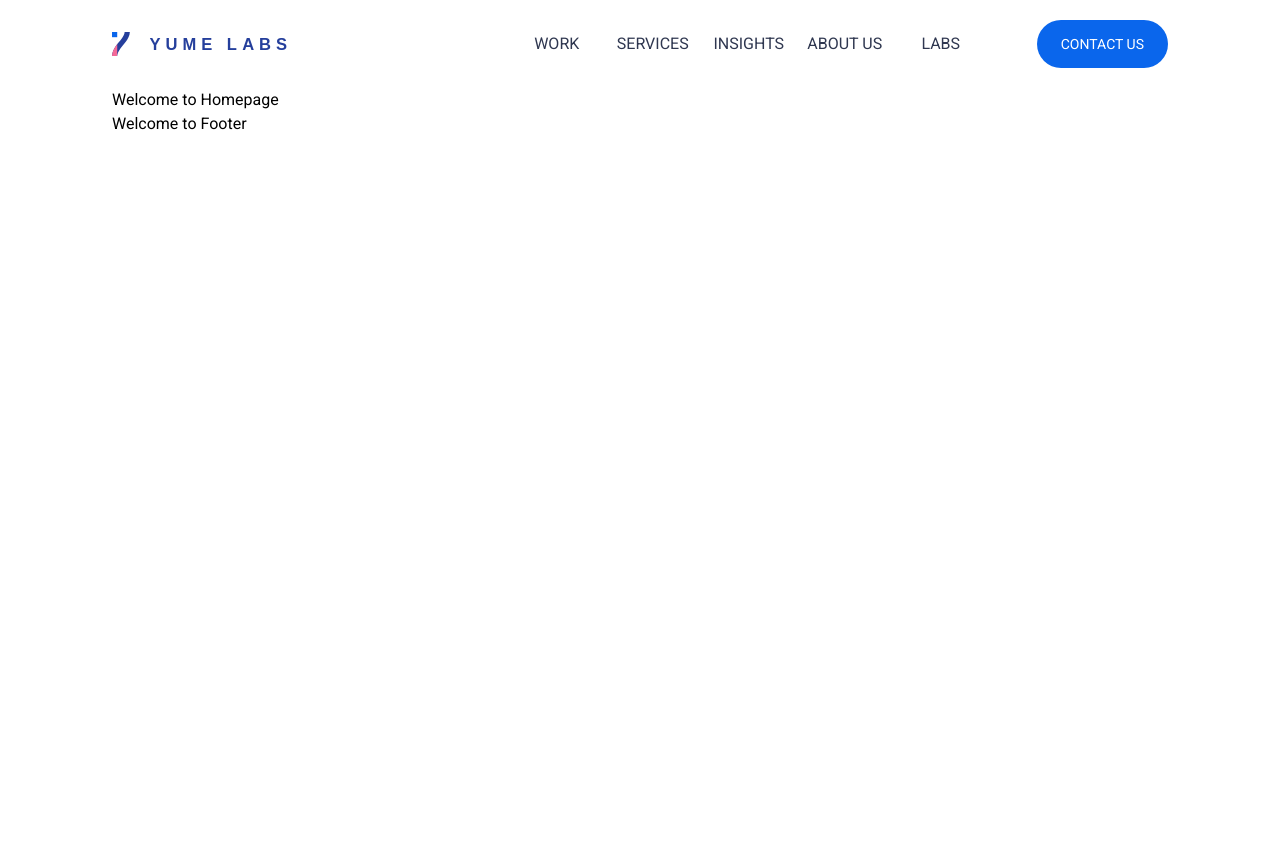
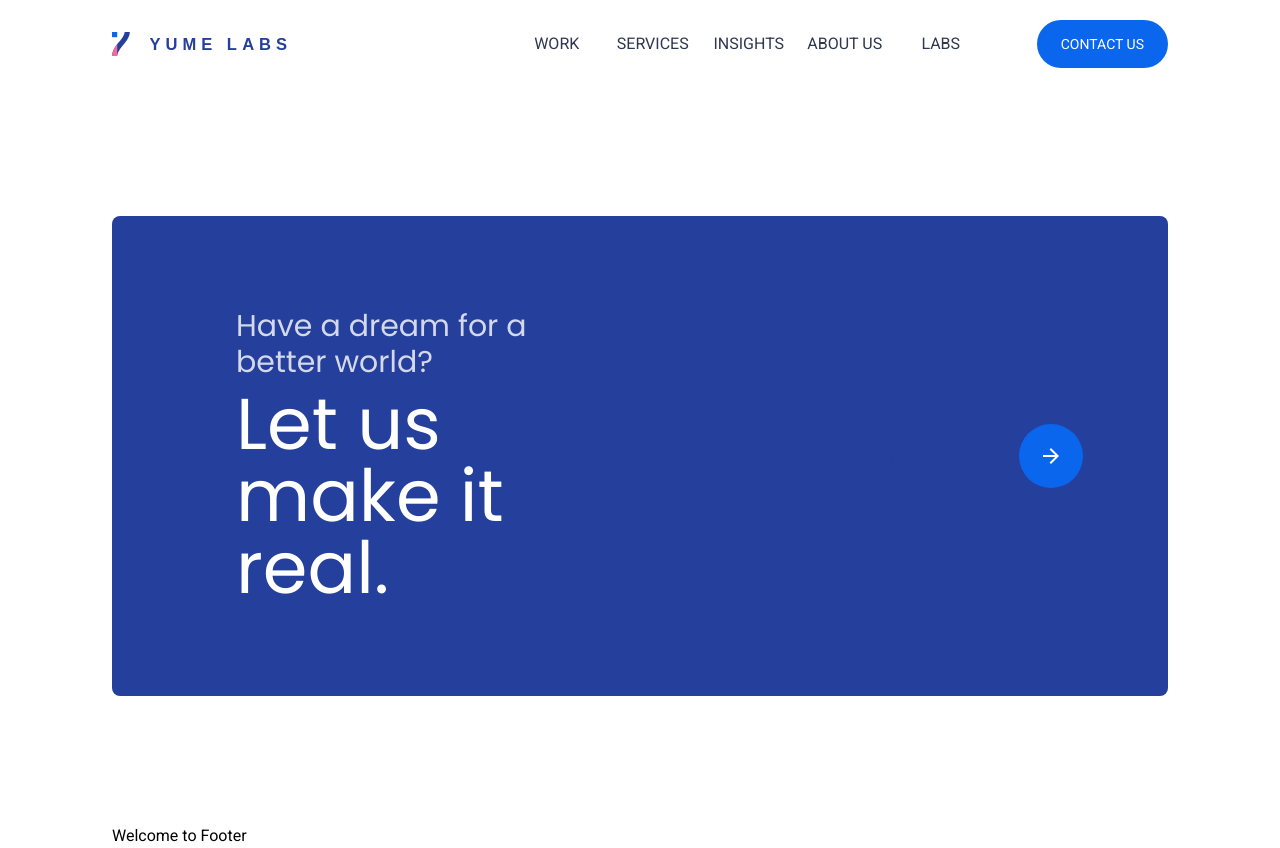
Before and after one commit to primathonacademy/april-batch-live-project, a React (Vite) app: page / in a window 1280 px wide. Before the commit the page ends 800 px from the top, so only its background shows below. Built offline with nearby package versions, Linux system fonts and the light colour scheme; a web font is replaced by a local one.

Commit message:
[Feature] : Get in touch component

```diff
--- /dev/null
+++ b/src/pages/homepage/GetInTouch.jsx
@@ -0,0 +1,33 @@
+import { NavLink } from 'react-router-dom';
+import rightArrow from '../../../public/icons/right-arrow.svg';
+
+const GetInTouch = () => {
+    return (
+        <div className="px-9 md:px-16 lg:px-20 xl:px-28 2xl:px-36 py-16 md:py-24 lg:py-32 bg-light-pink">
+            <section className="flex flex-col md:flex-row w-full bg-accent-blue p-3 rounded-lg relative">
+                <div className="flex flex-col gap-1 justify-center xl:items-start py-16 xl:py-20 2xl:py-24 3xl:py-32 xl:px-28 3xl:px-36 md:gap-0 xl:gap-2 2xl:gap-4 items-center w-full relative">
+                    <p className="font-poppins text-white opacity-80 text-start text-sm sm:text-base lg:text-2xl xl:text-3xl 2xl:text-4xl w-44 sm:w-48 lg:w-72 xl:w-full md:leading-6 lg:leading-8">
+                        Have a dream for a better world?
+                    </p>
+                    <h2 className="flex justify-center items-start text-4xl lg:text-5xl xl:text-7xl 2xl:text-7.5xl font-poppins leading-9 md:leading-10 lg:leading-[51px] xl:leading-tighter text-white font-medium w-44 sm:w-48 lg:w-72 xl:w-full 2xl:w-5/6">
+                        Let us make it real.
+                    </h2>
+                </div>
+                <div className="w-full flex justify-center items-center pt-5 pb-12 md:pb-5">
+                    <NavLink
+                        to="/service"
+                        className="flex items-center justify-between bg-gray-bg-color py-1.5 pr-1.5 pl-9 w-64 h-14 md:h-16 xl:py-10 rounded-full lg:w-80 2xl:w-95 hover:bg-gradient-to-r hover:from-gray-bg-color hover:from-30% hover:to-pink-500 relative">
+                        <h1 className="text-accent-blue text-xs md:text-base xl:text-xl leading-5 md:leading-6 tracking-widest font-semibold">
+                            GET IN TOUCH
+                        </h1>
+                        <div className="flex items-center justify-center rounded-full w-11 h-11 md:w-12 md:h-12 xl:w-16 xl:h-16 bg-brand-blue hover:bg-gradient-to-r hover:from-gray-bg-color hover:from-30% hover:to-pink-500">
+                            <img src={rightArrow} alt="right arrow icon" className="w-3 h-3 md:w-4 md:h-4" />
+                        </div>
+                    </NavLink>
+                </div>
+            </section>
+        </div>
+    );
+};
+
+export default GetInTouch;
--- a/src/pages/homepage/index.jsx
+++ b/src/pages/homepage/index.jsx
@@ -1,5 +1,11 @@
+import GetInTouch from './GetInTouch';
+
 const Homepage = () => {
-    return <div className="px-6 md:px-16 lg:px-20 xl:px-28 2xl:px-36">Welcome to Homepage</div>;
+    return (
+        <div>
+            <GetInTouch />
+        </div>
+    );
 };
 
 export default Homepage;
```
Also changed, not shown: public/icons/right-arrow.svg (added).
